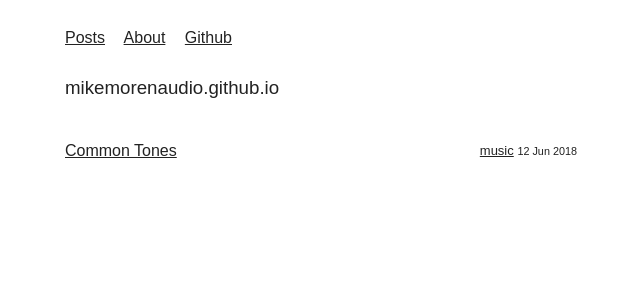
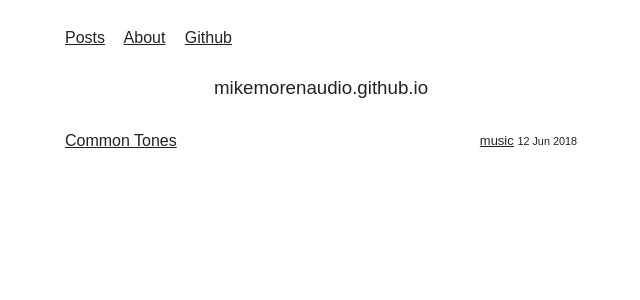
Before and after one commit to MikeMorenoAudio/mikemorenoaudio.github.io, a Jekyll site: the page built from index.html, in a window 1280 px wide. Shown: the top 300 px of the page, without its empty margins (319-959 px from the left). Built offline with Jekyll 4.4.1, drawn with Linux system fonts in a browser that asks for light colours; some web fonts are replaced.

Commit message:
Update index.html

```diff
--- a/index.html
+++ b/index.html
@@ -3,7 +3,7 @@ layout: home
 title: mikemorenoaudio.github.io
 ---
 <div class="home">
-  <p align="center"><h3>mikemorenaudio.github.io<h3></p>
+  <center><p><h3>mikemorenaudio.github.io<h3></p></center>
   <hr>
 </div>
 
```
